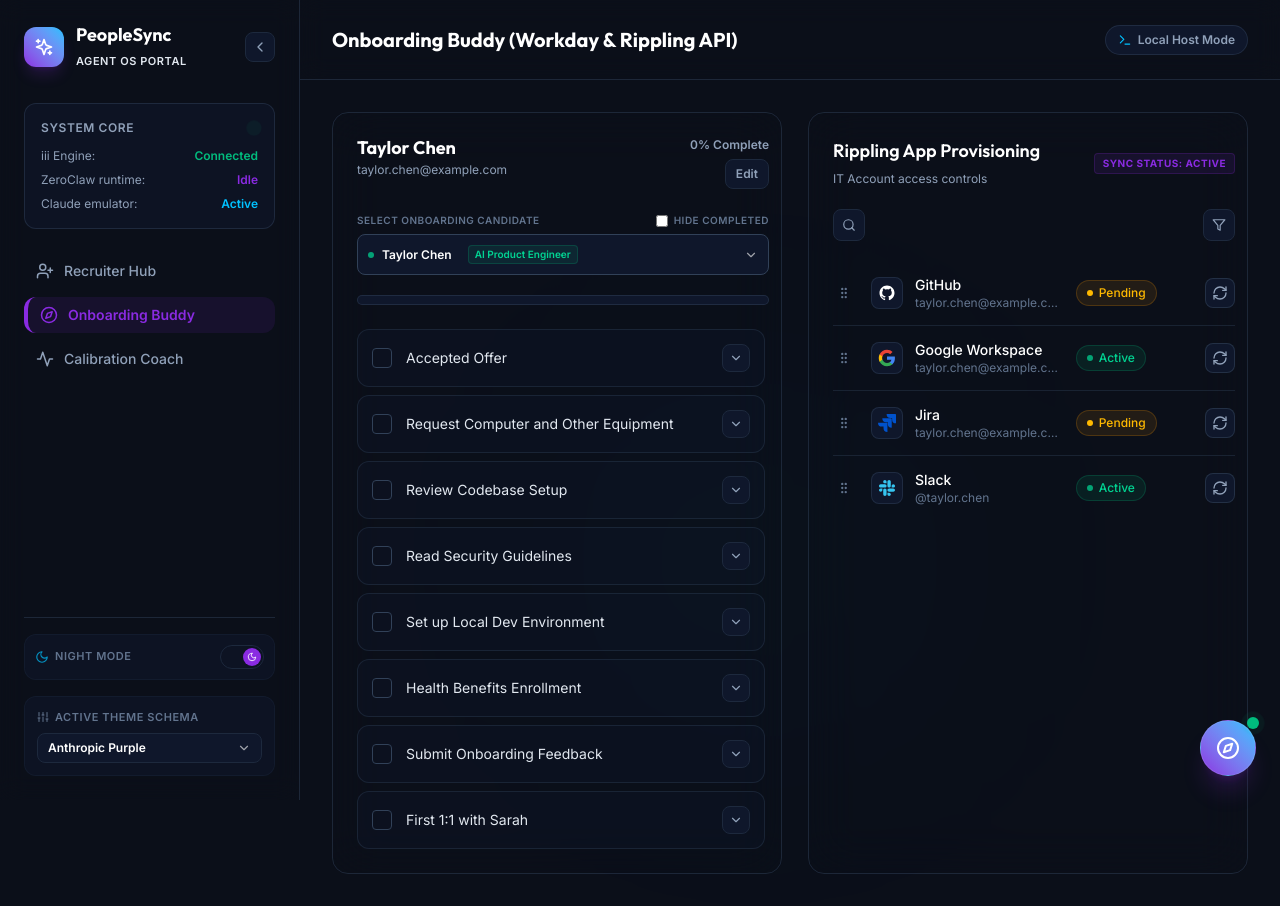
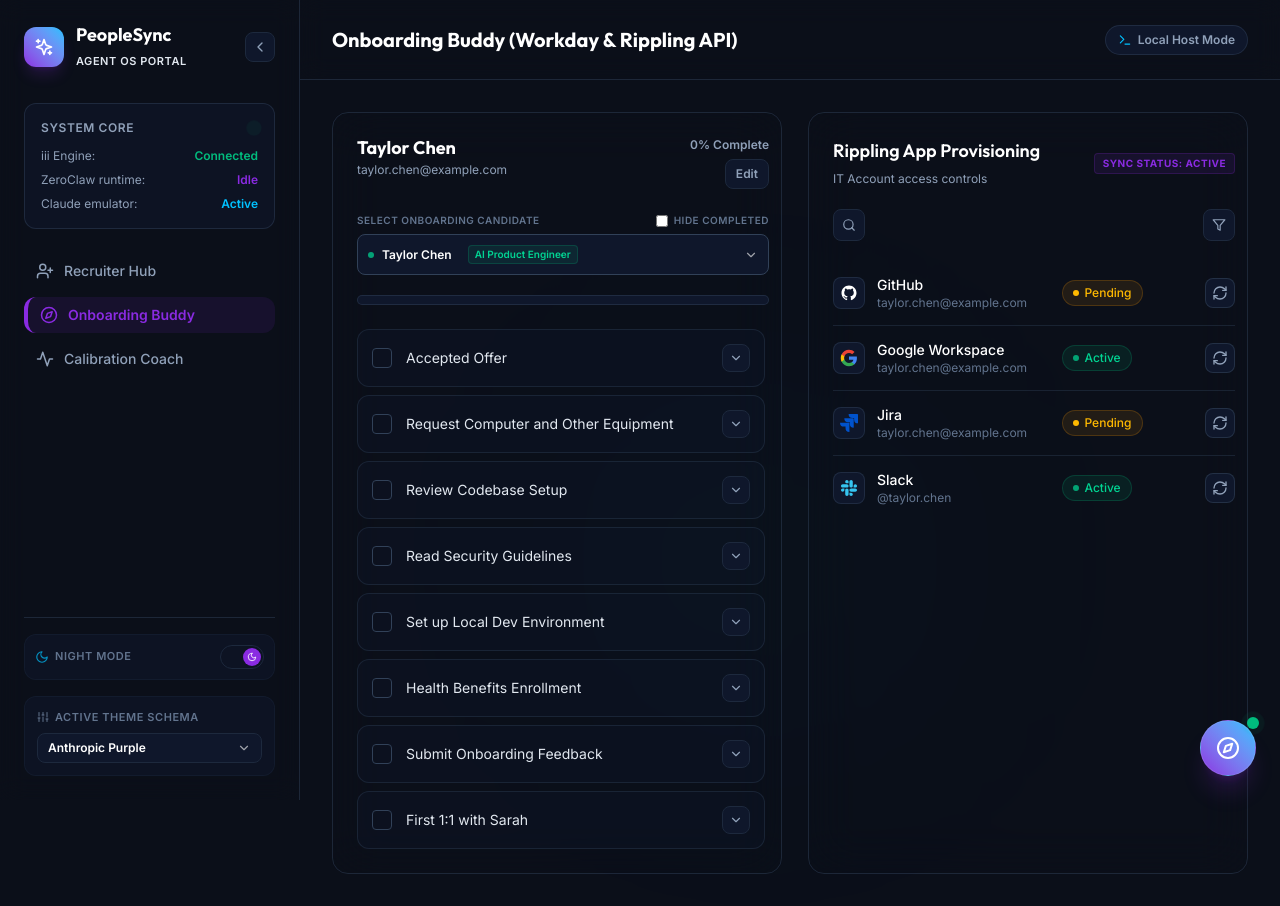
Before and after one commit to developertogo/peoplesync, a React (Vite) app in the folder web-app/: page / in a window 1280 px wide. Built offline with nearby package versions, Linux system fonts and the light colour scheme.

Commit message:
fix: remove drag-n-drop from 'rippling app provisioning'.
It was conflicting with filter and sort functioanlity

```diff
--- a/web-app/src/App.tsx
+++ b/web-app/src/App.tsx
@@ -512,7 +512,7 @@
     return list;
   }, [employees, onboardSearchText]);
   const [provisionedAccounts, setProvisionedAccounts] = useState<Array<{ app_name: string; account_email: string; status: 'active' | 'pending' | 'inactive' }>>(INITIAL_PROVISIONED_ACCOUNTS);
-  const [draggedAccountIndex, setDraggedAccountIndex] = useState<number | null>(null);
+
 
   // Rippling Search, Filter, Sort States
   const [isRipplingSearchOpen, setIsRipplingSearchOpen] = useState(false);
@@ -625,8 +625,6 @@
 
     return result;
   }, [provisionedAccounts, ripplingSearchQuery, ripplingFilterStatus, ripplingSortOrder, selectedOnboardCandObj]);
-
-  const isDragEnabled = ripplingSearchQuery === '' && ripplingFilterStatus === 'all' && ripplingSortOrder === 'default';
 
   // Calibration/Bias State
   const [biasAccepted, setBiasAccepted] = useState(false);
@@ -2193,31 +2191,8 @@
                   {processedAccounts.map((acc, index) => (
                     <div
                       key={acc.app_name}
-                      draggable={isDragEnabled}
-                      onDragStart={(e) => {
-                        if (!isDragEnabled) return;
-                        setDraggedAccountIndex(index);
-                        e.dataTransfer.effectAllowed = "move";
-                      }}
-                      onDragOver={(e) => {
-                        if (!isDragEnabled) return;
-                        e.preventDefault();
-                      }}
-                      onDrop={() => {
-                        if (!isDragEnabled || draggedAccountIndex === null || draggedAccountIndex === index) return;
-                        const updated = [...provisionedAccounts];
-                        const [removed] = updated.splice(draggedAccountIndex, 1);
-                        updated.splice(index, 0, removed);
-                        setProvisionedAccounts(updated);
-                        setDraggedAccountIndex(null);
-                      }}
-                      onDragEnd={() => setDraggedAccountIndex(null)}
-                      className={`grid grid-cols-[auto_2fr_1.2fr_auto] items-center gap-4 py-3.5 border-b last:border-b-0 transition-all duration-300 ${isDarkMode ? 'border-slate-700/40' : 'border-slate-200'} ${draggedAccountIndex === index ? 'opacity-40 scale-[0.98]' : ''}`}
+                      className={`grid grid-cols-[2fr_1.2fr_auto] items-center gap-4 py-3.5 border-b last:border-b-0 transition-all duration-300 ${isDarkMode ? 'border-slate-700/40' : 'border-slate-200'}`}
                     >
-                      {/* Column 0: Drag Handle */}
-                      <div className={`${isDragEnabled ? 'cursor-grab active:cursor-grabbing text-slate-500 hover:text-slate-300' : 'cursor-not-allowed text-slate-500/20 opacity-30'} p-1 shrink-0`}>
-                        <GripVertical className="w-3.5 h-3.5" />
-                      </div>
 
                       {/* Column 1: App Info */}
                       <div className="flex items-center space-x-3 min-w-0">
```
